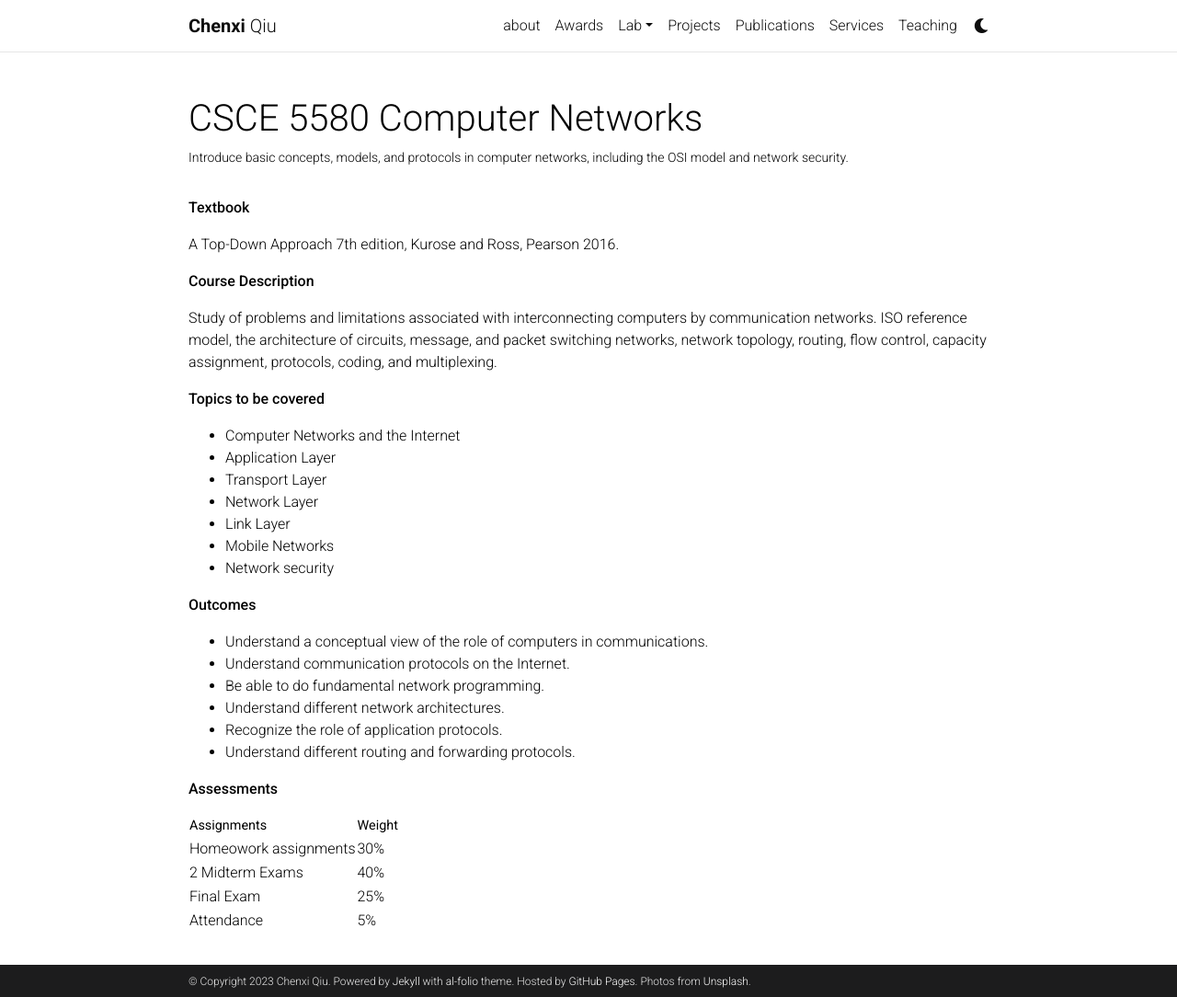
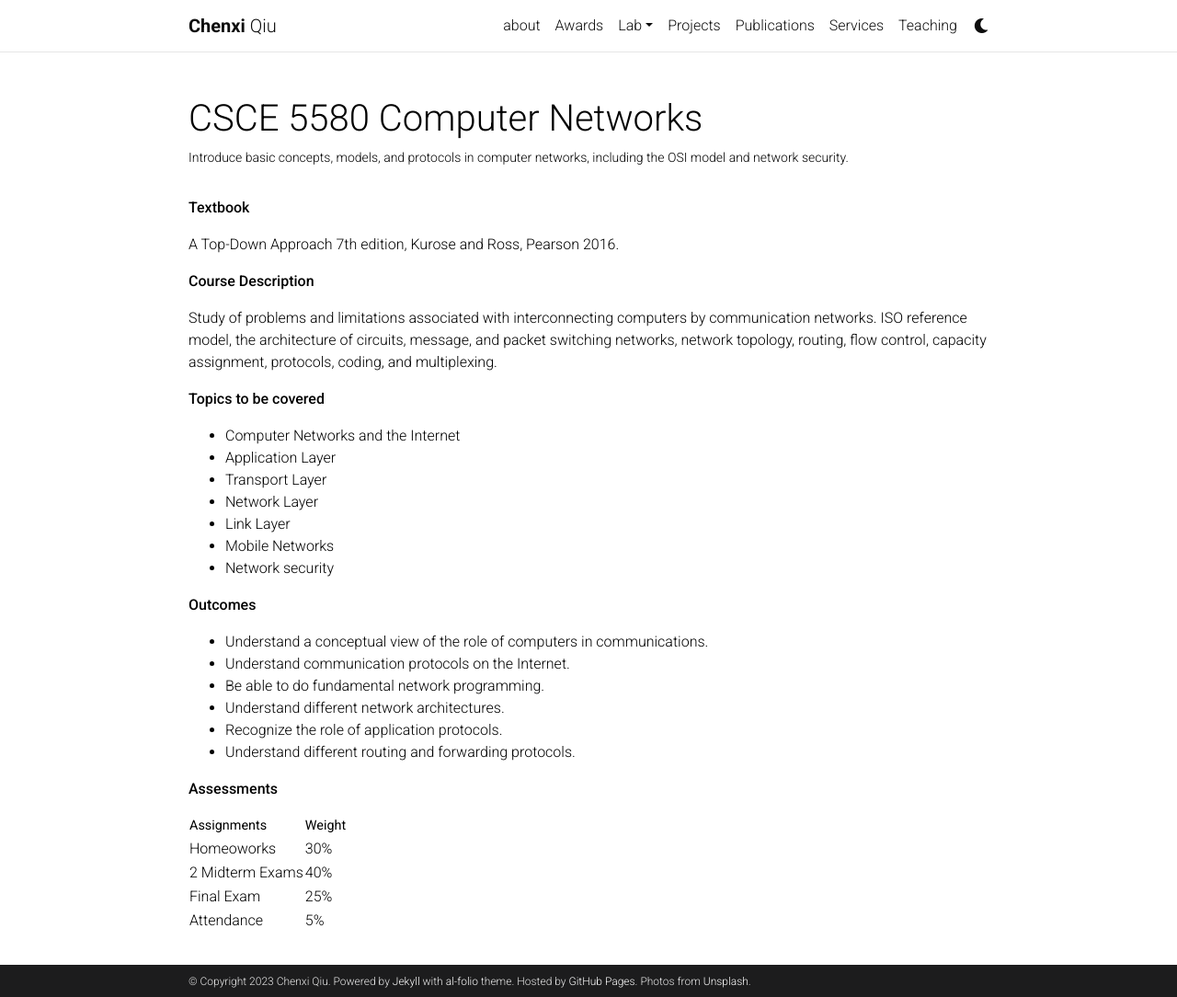
Before and after one commit to chenxiunt/chenxiunt.github.io, a Jekyll site: the page built from _teaching/CSCE5850.markdown, in a window 1280 px wide and 1084 px high. Shown: the whole window at 92% size. Built offline with Jekyll 4.4.1, drawn with Linux system fonts in a browser that asks for light colours; comment, search, counter and statistics services are not loaded; a style sheet for code colours, icons or effects is not loaded.

Commit message:
Update CSCE5850.markdown

```diff
--- a/_teaching/CSCE5850.markdown
+++ b/_teaching/CSCE5850.markdown
@@ -34,9 +34,9 @@ Study of problems and limitations associated with interconnecting computers by c
 
 **Assessments**
 
-Assignments   | Weight
-------------- | -------------
-Homeowork assignments  | 30%
-2 Midterm Exams  | 40%
-Final Exam  | 25%
-Attendance  | 5%
+Assignments       | Weight
+----------------- | -------------
+Homeoworks        | 30%
+2 Midterm Exams   | 40%
+Final Exam        | 25%
+Attendance        | 5%
```
